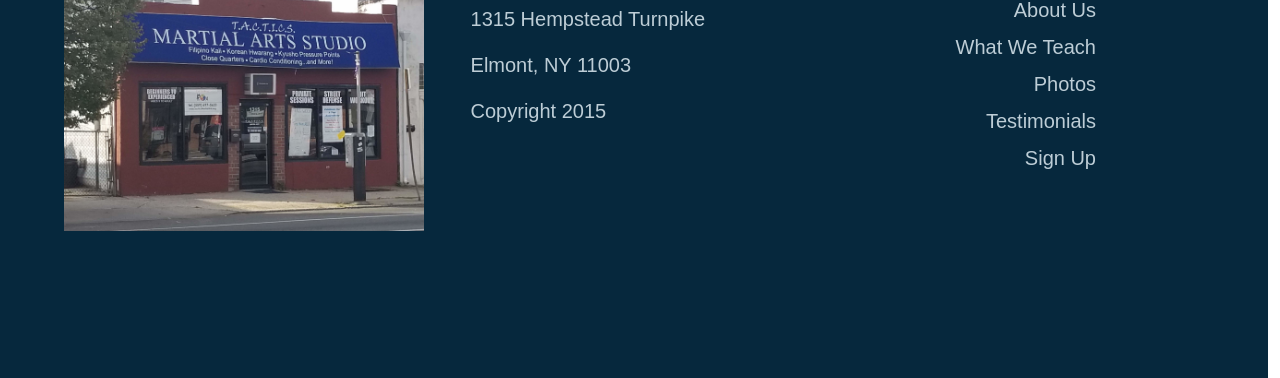
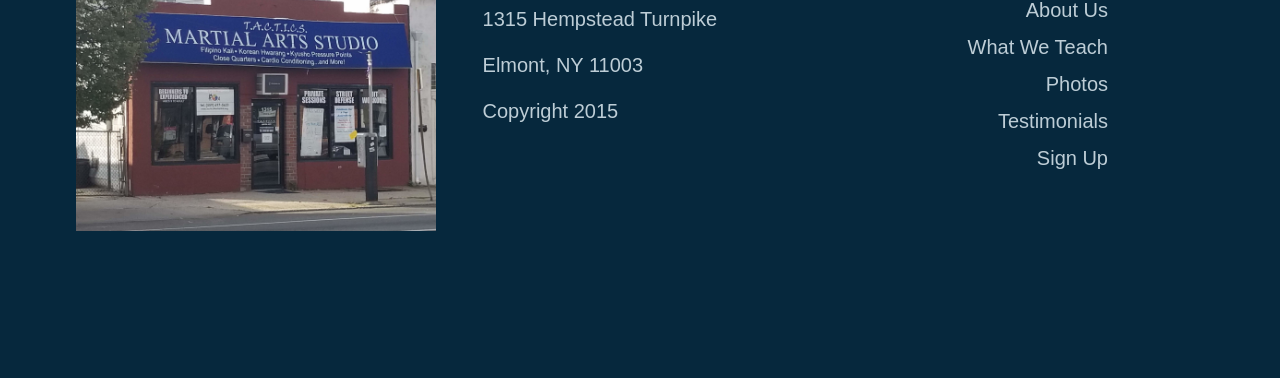
Before and after one commit to JJC7478/tactics-website, a plain HTML site: page index.html in a window 1280 px wide. Shown: the part 3804-4182 px from the top of the page. Drawn offline with nearby package versions, Linux system fonts and the light colour scheme; a web font is replaced by a local one.

Commit message:
Fixed margin on footer

```diff
--- a/index.html
+++ b/index.html
@@ -225,7 +225,8 @@
     </main>
 
     <footer>
-        <div class="footer-div container-fluid row">
+        <section id="footer">
+            <div class="footer-div row">
                 <div class="footer-img-div col-lg-4">
                     <img class="img-fluid" src="images/location-img.jpg" alt="location-image">
                 </div>
@@ -244,6 +245,7 @@
                     <a class="page-link" href="#cta">Sign Up</a>
                 </div>
             </div>
+        </section>
 
     </footer>
 
--- a/styles.css
+++ b/styles.css
@@ -231,9 +231,13 @@ body {
 
 /* Footer */
 
-.footer-div {
+#footer {
     background-color: #06283D;
     color: #BDCDD6;
+}
+
+.footer-div {
+    margin: 0;
     padding: 7% 5%;
 }
 
@@ -259,5 +263,5 @@ body {
 }
 
 .footer-img-div {
-    margin-bottom: 5%;
+    padding-bottom: 5%;
 }
```
Lines whose indentation alone changed are shown as unchanged.
